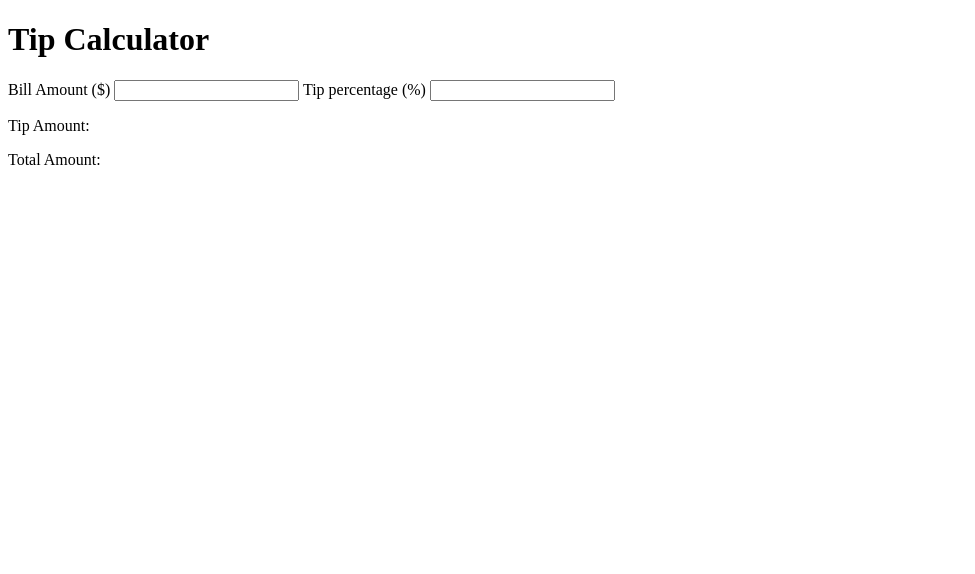
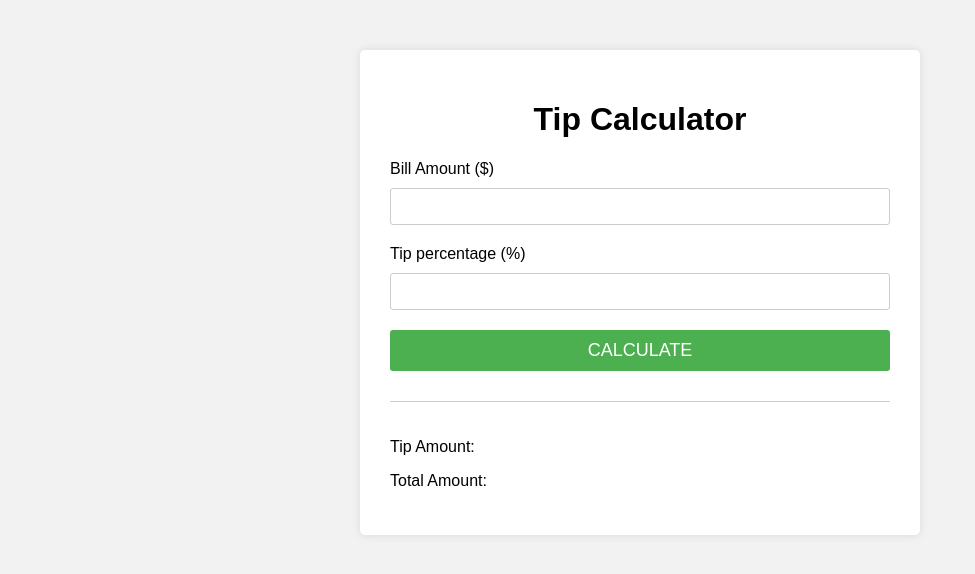
Before and after one commit to shafiq9/Ingenious-Tip-Calculator, a plain HTML site: page index.html in a window 1280 px wide. Shown: the whole page, without its empty margins (0-975 px from the left). Drawn offline with Linux system fonts and the light colour scheme.

Commit message:
CSS Done

```diff
--- a/index.html
+++ b/index.html
@@ -14,6 +14,7 @@
             <input type="number" id="bill-amount" required>
             <label for="">Tip percentage (%)</label>
             <input type="number" id="tip-perventage" required>
+            <button type="button" onclick="calculateTip()">Calculate</button>
         </form>
 
         <div class="result">
--- a/style.css
+++ b/style.css
@@ -0,0 +1,75 @@
+
+body{
+    font-family: Arial, Helvetica, sans-serif;
+    margin: 0;
+    padding:  0;
+    background-color: #f2f2f2;
+}
+
+.calculator{
+    max-width: 500px;
+    margin: 50px auto;
+    background-color: #fff;
+    padding: 30px;
+    border-radius: 5px;
+    -webkit-border-radius: 5px;
+    -moz-border-radius: 5px;
+    -ms-border-radius: 5px;
+    -o-border-radius: 5px;
+    box-shadow: 0 0 10px rgba(0, 0, 0, 0.1);
+}
+
+h1{
+    text-align: center;
+}
+
+form{
+    display: flex;
+    flex-direction: column;
+}
+label{
+    margin-bottom: 10px;
+}
+
+input{
+    padding: 10px;
+    margin-bottom: 20px;
+    border: 1px solid #ccc;
+    border-radius: 3px;
+    -webkit-border-radius: 3px;
+    -moz-border-radius: 3px;
+    -ms-border-radius: 3px;
+    -o-border-radius: 3px;
+}
+
+button{
+    padding: 10px;
+    background-color: #4caf50;
+    color: #fff;
+    border: none;
+    border-radius: 3px;
+    -webkit-border-radius: 3px;
+    -moz-border-radius: 3px;
+    -ms-border-radius: 3px;
+    -o-border-radius: 3px;
+    cursor: pointer;
+    font-size: 18px;
+    text-transform: uppercase;
+}
+
+button:hover{
+    background-color: #3e8e41;
+}
+
+.result{
+    margin-top: 30px;
+    border-top: 1px solid #ccc;
+    padding-top: 20px;
+}
+.result p{
+    margin-bottom: 15px;
+}
+
+span{
+    font-weight: bold;
+}
```
